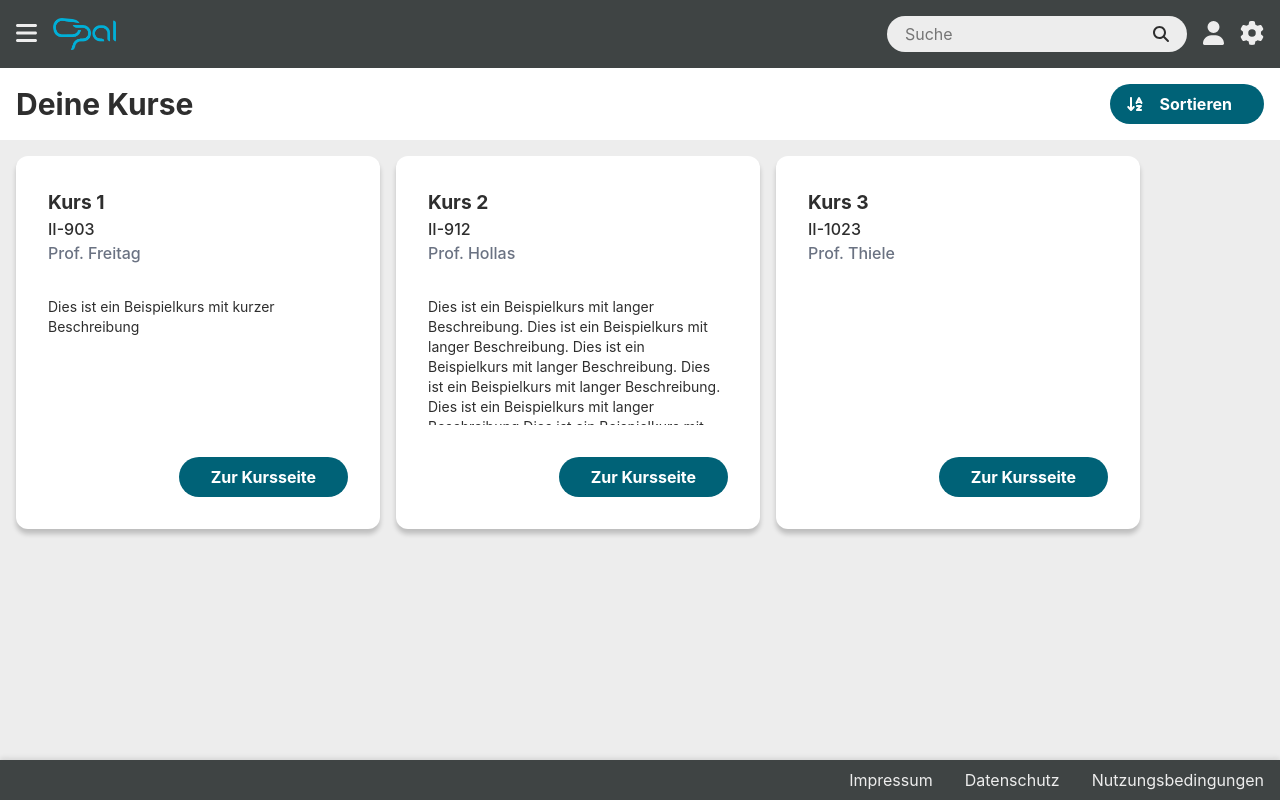
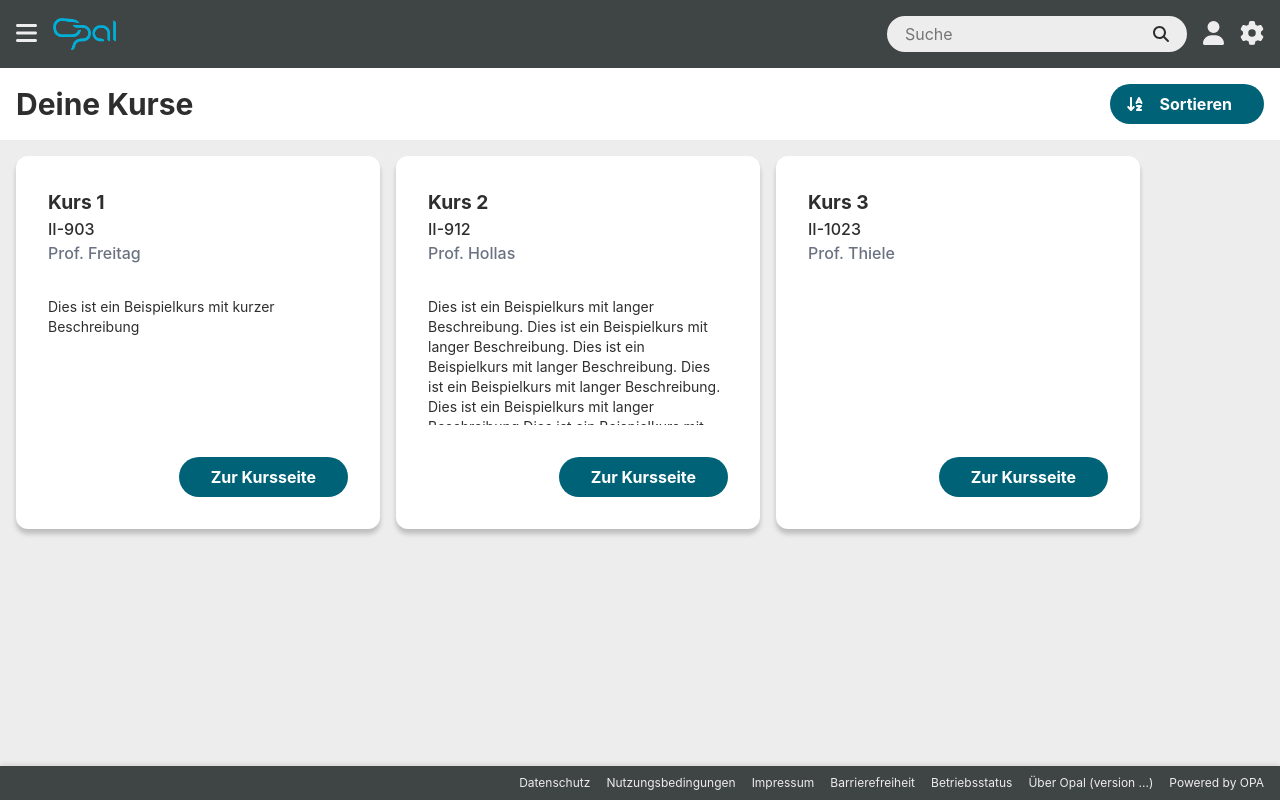
Before and after one commit to alexinatra2/opal-overhaul, a Vue app: page /courses in a window 1280 px wide. Built offline with nearby package versions, Linux system fonts and the light colour scheme; the HTML template or start-up script is replaced by a standard one.

Commit message:
change footer to be similar to live version

```diff
--- a/src/components/layout/Footer.vue
+++ b/src/components/layout/Footer.vue
@@ -1,9 +1,13 @@
 <template>
   <footer class="footer">
     <div class="footer-content">
-      <a href="#" class="footer-link">Impressum</a>
       <a href="#" class="footer-link">Datenschutz</a>
       <a href="#" class="footer-link">Nutzungsbedingungen</a>
+      <a href="#" class="footer-link">Impressum</a>
+      <a href="#" class="footer-link">Barrierefreiheit</a>
+      <a href="#" class="footer-link">Betriebsstatus</a>
+      <a href="#" class="footer-link">Über Opal (version ...)</a>
+      <a href="#" class="footer-link">Powered by OPA</a>
     </div>
   </footer>
 </template>
@@ -15,6 +19,7 @@
   width: 100%;
   background-color: var(--gray-70);
   box-shadow: 0 -2px 5px rgba(0, 0, 0, 0.1);
+  font-size: 0.75rem;
 }
 
 .footer-content {
@@ -22,7 +27,7 @@
   justify-content: flex-end;
   align-items: center;
   padding: 0.5rem 1rem;
-  gap: 2rem;
+  gap: 1rem;
 }
 
 .footer-link {
```
